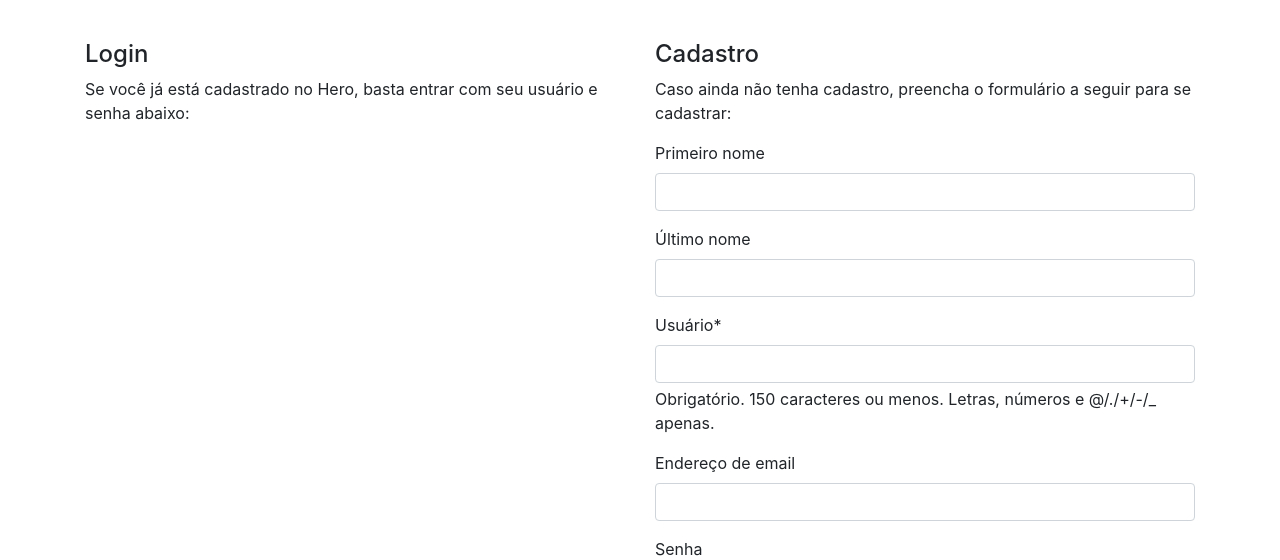
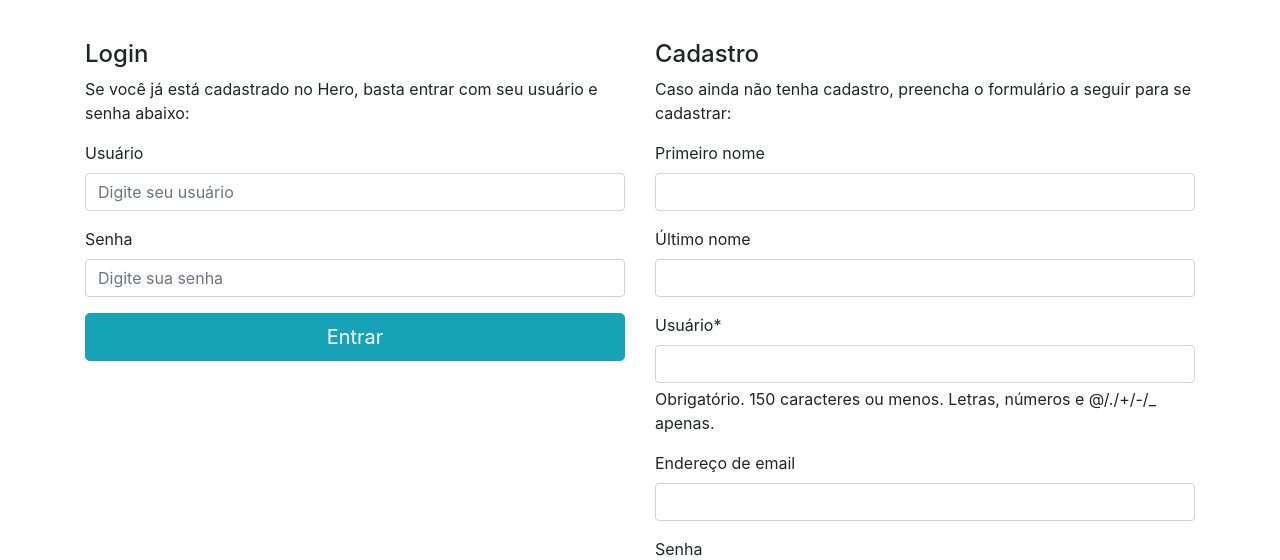
Before and after one commit to gustavof04/hero-ecommerce, a Django app: page /profile/ in a window 1280 px wide. Shown: the part 56-616 px from the top of the page. Run offline with Django 5.2, Linux system fonts and the light colour scheme; some libraries are stand-ins or nearby versions.

Commit message:
feat: Adiciona form de login

```diff
--- a/profiles/templates/profiles/create.html
+++ b/profiles/templates/profiles/create.html
@@ -9,6 +9,19 @@
     <div class="col-lg mt-3">
         <h4>Login</h4>
         <p>Se você já está cadastrado no Hero, basta entrar com seu usuário e senha abaixo:</p>
+
+        <form>
+            <div class="form-group">
+              <label for="userInput">Usuário</label>
+              <input type="text" name="username" class="form-control" id="userInput" aria-describedby="userHelp" placeholder="Digite seu usuário">
+            </div>
+            <div class="form-group">
+              <label for="passwordInput">Senha</label>
+              <input type="password" name="password" class="form-control" id="passwordInput" placeholder="Digite sua senha">
+            </div>
+            <button type="submit" class="btn btn-primary btn-block btn-lg">Entrar</button>
+          </form>
+
     </div>
     {% endif %}
 
```
